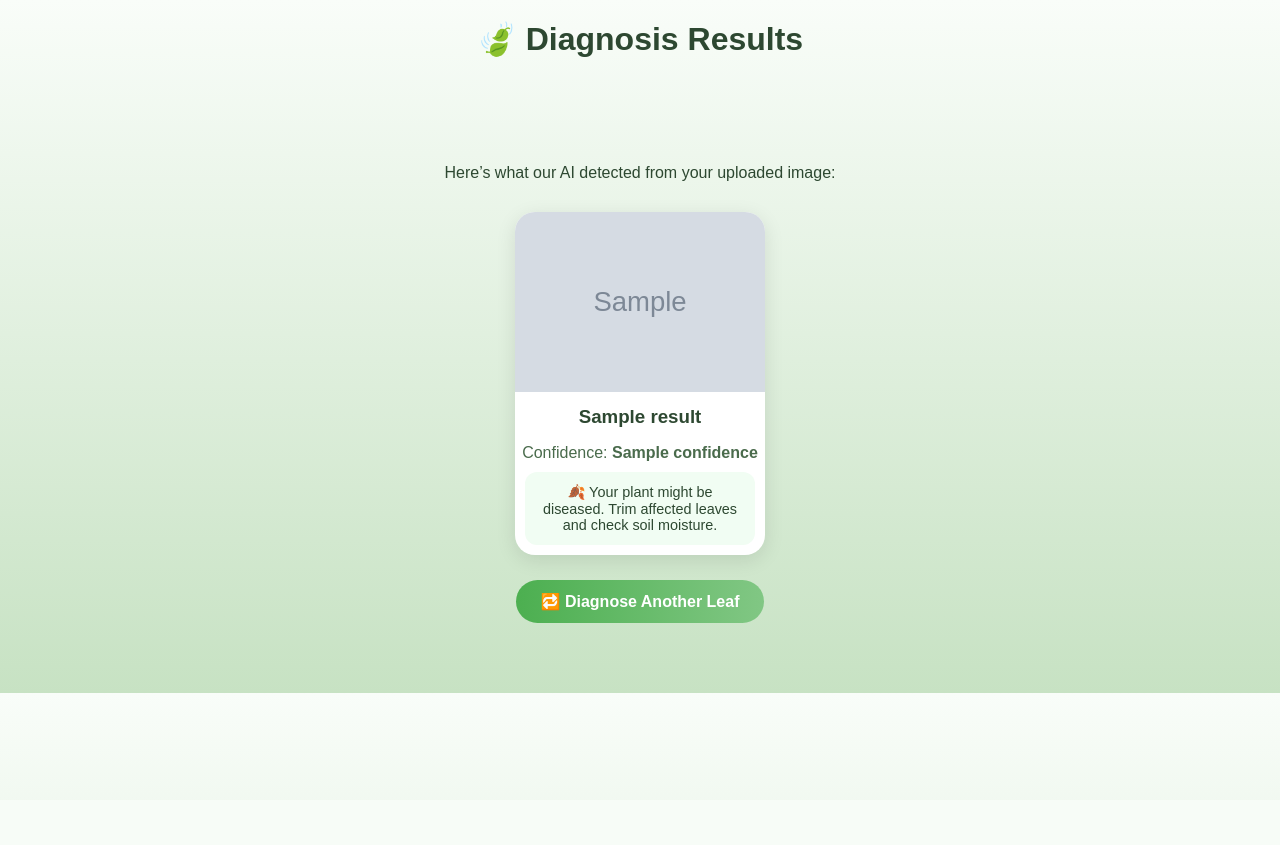
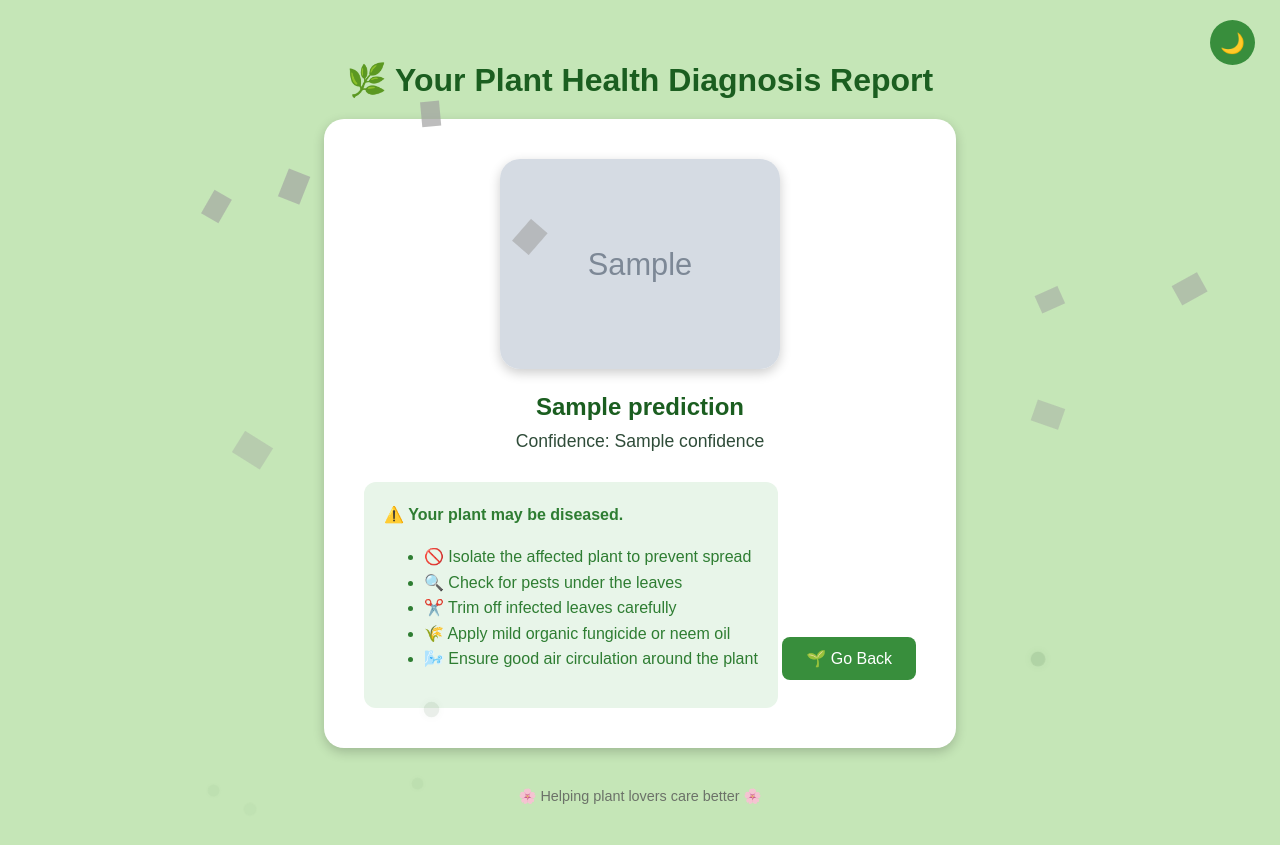
Before and after one commit to Koushikareddyy/Plant-Health-Detection-using-Deep-Learning, a Flask app: template templates/result.html in a window 1280 px wide. Before the commit the page ends 693 px from the top, so only its background shows below. Run offline with Flask 3, Linux system fonts and the light colour scheme; the template is opened without the code that fills it: most values are stand-ins (such as "Sample title", 1, 10 or a date in 2020); grey boxes marked "Sample" are stand-in pictures; grey boxes are pictures that could not be loaded.

Commit message:
Update result.html

```diff
--- a/templates/result.html
+++ b/templates/result.html
@@ -1,119 +1,262 @@
 <!DOCTYPE html>
 <html lang="en">
 <head>
-    <meta charset="UTF-8">
-    <meta name="viewport" content="width=device-width, initial-scale=1.0">
-    <title>🌿 Diagnosis Results</title>
+  <meta charset="UTF-8" />
+  <meta name="viewport" content="width=device-width, initial-scale=1.0" />
+  <title>Plant Health Results 🌿</title>
+
   <style>
-        body {
-            font-family: 'Poppins', sans-serif;
-            background: linear-gradient(180deg, #f9fdf9 0%, #c7e2c3 100%);
-            margin: 0;
-            padding: 0;
-            color: #2d4831;
-            text-align: center;
+    :root {
+      --bg-light: #C5E6B7;
+      --bg-dark: #2F4C39;
+      --card-light: #ffffff;
+      --card-dark: #324B3A;
+      --text-light: #1B5E20;
+      --text-dark: #CDEAC0;
+      --accent: #388E3C;
     }
 
-        header {
-            padding: 20px;
-            font-size: 2rem;
-            font-weight: 600;
-            color: #2d4831;
+    body {
+      font-family: "Poppins", sans-serif;
+      background: var(--bg-light);
+      color: var(--text-light);
+      margin: 0;
+      padding: 40px;
+      text-align: center;
+      overflow-x: hidden;
+      opacity: 0;
+      animation: fadeIn 0.8s ease forwards;
     }
 
-        .container {
-            max-width: 1000px;
-            margin: 40px auto;
-            padding: 30px;
+    @keyframes fadeIn { to { opacity: 1; } }
+
+    h1 {
+      font-size: 2em;
+      margin-bottom: 20px;
     }
 
-        .grid {
-            display: flex;
-            flex-wrap: wrap;
-            justify-content: center;
-            gap: 25px;
-            margin-top: 30px;
+    .result-card {
+      display: inline-block;
+      background: var(--card-light);
+      padding: 40px;
+      border-radius: 20px;
+      box-shadow: 0 4px 12px rgba(0, 0, 0, 0.2);
+      transition: transform 0.3s ease;
     }
 
-        .card {
-            width: 250px;
-            background-color: #ffffff;
-            border-radius: 20px;
-            box-shadow: 0 5px 20px rgba(0, 0, 0, 0.1);
-            overflow: hidden;
-            transition: all 0.3s ease;
+    .result-card:hover {
+      transform: scale(1.02);
     }
 
-        .card:hover {
-            transform: translateY(-5px);
+    img.uploaded {
+      width: 280px;
+      border-radius: 20px;
+      margin-bottom: 20px;
+      object-fit: cover;
+      box-shadow: 0 4px 12px rgba(0, 0, 0, 0.2);
     }
 
-        .card img {
-            width: 100%;
-            height: 180px;
-            object-fit: cover;
-        }
-
-        .card h3 {
-            margin: 10px 0 0;
-            color: #2d4831;
-        }
-
-        .card p {
-            color: #4a6b4c;
+    .prediction {
+      font-size: 1.5em;
+      font-weight: bold;
       margin-bottom: 10px;
     }
 
-        .advice {
-            background-color: #f1fdf3;
-            padding: 12px;
-            margin: 10px;
-            border-radius: 12px;
-            font-size: 0.9rem;
+    .confidence {
+      font-size: 1.1em;
+      color: #2F4C39;
+      margin-bottom: 20px;
     }
 
-        a {
+    .care-instructions {
+      background: #E8F5E9;
+      padding: 20px;
+      border-radius: 12px;
+      font-size: 1em;
+      color: #2E7D32;
+      margin-top: 10px;
+      text-align: left;
       display: inline-block;
-            margin-top: 25px;
-            background: linear-gradient(90deg, #4CAF50, #81C784);
-            color: white;
-            padding: 12px 25px;
-            border-radius: 25px;
-            text-decoration: none;
-            font-weight: 600;
-            transition: 0.3s;
+      max-width: 380px;
+      line-height: 1.6em;
     }
 
-        a:hover {
-            background: linear-gradient(90deg, #45a049, #7cbf76);
-            transform: scale(1.05);
+    .btn {
+      padding: 12px 24px;
+      background-color: var(--accent);
+      color: white;
+      border: none;
+      border-radius: 8px;
+      font-size: 1em;
+      cursor: pointer;
+      margin-top: 25px;
+      text-decoration: none;
+      display: inline-block;
+    }
+
+    .btn:hover {
+      background-color: #1b5e20;
+    }
+
+    footer {
+      margin-top: 40px;
+      font-size: 0.9em;
+      color: #555;
+      opacity: 0.8;
+    }
+
+    body.dark {
+      background: var(--bg-dark);
+      color: var(--text-dark);
+    }
+
+    body.dark .result-card {
+      background: var(--card-dark);
+      box-shadow: 0 0 12px rgba(255, 255, 255, 0.1);
+    }
+
+    /* Floating cactus and drops (keep same effect) */
+    .cactus {
+      position: fixed;
+      top: -60px;
+      width: 25px;
+      height: 25px;
+      background: url('{{ url_for('static', filename='images/cactus.png') }}') no-repeat center/contain;
+      opacity: 0.8;
+      animation: floatDown linear infinite;
+      pointer-events: none;
+      z-index: 0;
+    }
+
+    .drop {
+      position: fixed;
+      top: -40px;
+      width: 12px;
+      height: 12px;
+      border-radius: 50%;
+      background: rgba(80, 120, 80, 0.8);
+      box-shadow: 0 0 10px rgba(80, 120, 80, 0.3);
+      opacity: 0.9;
+      animation: dropFall linear forwards;
+      pointer-events: none;
+      z-index: 0;
+    }
+
+    @keyframes floatDown {
+      0% { transform: translateY(-60px) rotate(0deg); opacity: 0.9; }
+      100% { transform: translateY(110vh) rotate(360deg); opacity: 0; }
+    }
+
+    @keyframes dropFall {
+      0% { transform: translateY(0) scale(1); opacity: 1; }
+      100% { transform: translateY(110vh) scale(0.9); opacity: 0; }
+    }
+
+    .theme-toggle {
+      position: fixed;
+      top: 20px;
+      right: 25px;
+      background: var(--accent);
+      color: white;
+      border: none;
+      border-radius: 50%;
+      width: 45px;
+      height: 45px;
+      cursor: pointer;
+      font-size: 20px;
+      transition: background 0.3s ease, transform 0.2s ease;
+      z-index: 1000;
+    }
+
+    .theme-toggle:hover {
+      background: #1b5e20;
+      transform: scale(1.1);
     }
   </style>
 </head>
+
 <body>
-    <header>🍃 Diagnosis Results</header>
+  <button class="theme-toggle" id="themeToggle" title="Toggle theme">🌙</button>
 
-    <div class="container">
-        <p>Here’s what our AI detected from your uploaded image:</p>
+  <h1>🌿 Your Plant Health Diagnosis Report</h1>
 
-        <div class="grid">
-            {% for result in results %}
-                <div class="card">
-                    <img src="{{ url_for('uploaded_file', filename=result.filename) }}" alt="Leaf Image">
-                    <h3>{{ result.label }}</h3>
-                    <p>Confidence: <strong>{{ result.confidence }}</strong></p>
-                    <div class="advice">
-                        {% if 'Healthy' in result.label %}
-                            🌸 Your plant looks healthy! Keep providing sunlight and regular watering.
+  <div class="result-card">
+    <!-- ✅ Show uploaded image -->
+    <img src="{{ image_url }}" alt="Uploaded Leaf Image" class="uploaded">
+
+    <!-- Display model prediction and confidence -->
+    <div class="prediction">{{ prediction }}</div>
+    <div class="confidence">Confidence: {{ confidence }}</div>
+
+    <!-- Conditional care instructions -->
+    {% if is_healthy %}
+    <div class="care-instructions">
+      ✅ <strong>Your plant looks healthy!</strong>
+      <ul>
+        <li>🌞 Ensure 5–6 hours of sunlight daily</li>
+        <li>💧 Water moderately (avoid soggy soil)</li>
+        <li>🌿 Clean leaves weekly to remove dust</li>
+        <li>🌸 Use a balanced fertilizer monthly</li>
+      </ul>
+    </div>
     {% else %}
-                            🍂 Your plant might be diseased. Trim affected leaves and check soil moisture.
+    <div class="care-instructions">
+      ⚠️ <strong>Your plant may be diseased.</strong>
+      <ul>
+        <li>🚫 Isolate the affected plant to prevent spread</li>
+        <li>🔍 Check for pests under the leaves</li>
+        <li>✂️ Trim off infected leaves carefully</li>
+        <li>🌾 Apply mild organic fungicide or neem oil</li>
+        <li>🌬️ Ensure good air circulation around the plant</li>
+      </ul>
+    </div>
     {% endif %}
-                    </div>
-                </div>
-            {% endfor %}
+
+    <a href="/" class="btn">🌱 Go Back</a>
   </div>
 
-        <a href="/">🔁 Diagnose Another Leaf</a>
-    </div>
+  <footer>🌸 Helping plant lovers care better 🌸</footer>
+
+  <script>
+    // 🌙 Dark/light mode toggle (same as index)
+    const toggleBtn = document.getElementById("themeToggle");
+    toggleBtn.addEventListener("click", () => {
+      document.body.classList.toggle("dark");
+      toggleBtn.textContent = document.body.classList.contains("dark") ? "☀️" : "🌙";
+    });
+
+    // 🌵 Floating cactus with droppings
+    (function spawnCactus() {
+      const num = 8;
+      for (let i = 0; i < num; i++) {
+        const c = document.createElement('div');
+        c.className = 'cactus';
+        const left = Math.random() * 100;
+        const size = 20 + Math.random() * 15;
+        c.style.left = left + 'vw';
+        c.style.width = c.style.height = size + 'px';
+        c.style.animationDuration = (10 + Math.random() * 8) + 's';
+        c.style.animationDelay = (Math.random() * 5) + 's';
+        document.body.appendChild(c);
+
+        const dropCount = 1 + Math.floor(Math.random() * 3);
+        for (let d = 0; d < dropCount; d++) {
+          const delay = 1000 + Math.random() * 4000;
+          setTimeout(() => spawnDrop(left, size), delay);
+        }
+      }
+
+      function spawnDrop(leftVw, parentSize) {
+        const drop = document.createElement('div');
+        drop.className = 'drop';
+        const leftPx = (leftVw / 100) * window.innerWidth + (Math.random() * 20 - 10);
+        drop.style.left = leftPx + 'px';
+        drop.style.width = drop.style.height = (10 + Math.random() * 8) + 'px';
+        drop.style.animationDuration = (3 + Math.random() * 3) + 's';
+        document.body.appendChild(drop);
+        setTimeout(() => drop.remove(), 6000);
+      }
+    })();
+  </script>
 </body>
 </html>
```
Lines whose indentation alone changed are shown as unchanged.
